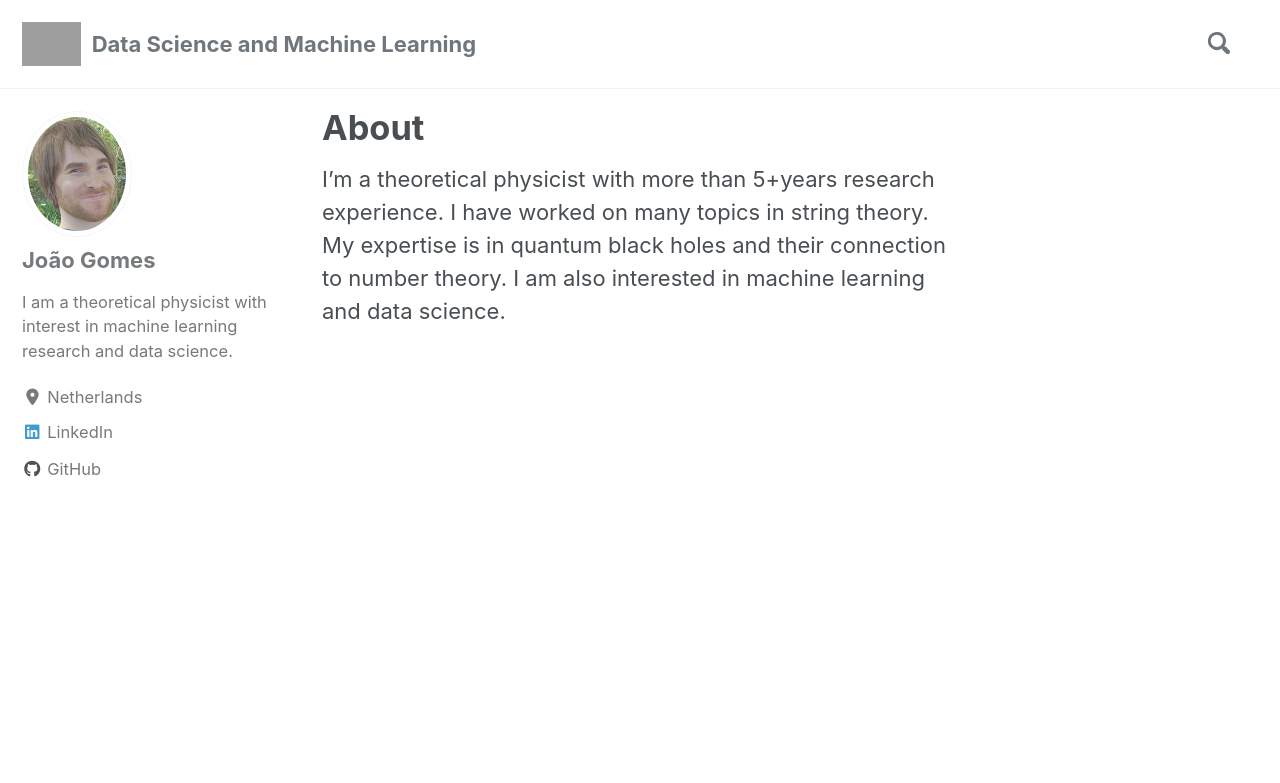
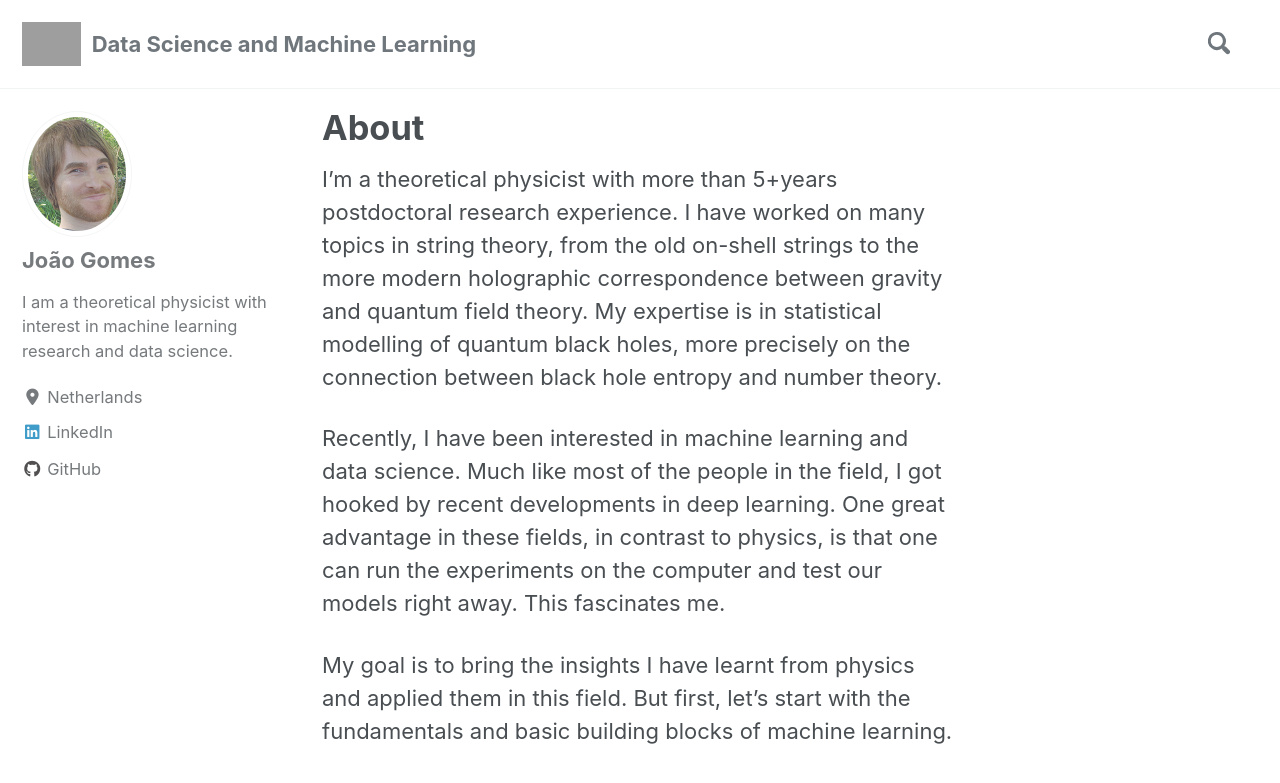
Before and after one commit to joaomvg/ml-pelican-website, a Jekyll site: the page built from _pages/about.md, in a window 1280 px wide and 900 px high. Shown: the top 783 px of the window. Built offline with Jekyll 4.4.1, drawn with Linux system fonts in a browser that asks for light colours; cached includes are drawn as plain includes; nearby versions of some CDN libraries; grey boxes are pictures that could not be loaded.

Commit message:
about more text

```diff
--- a/_pages/about.md
+++ b/_pages/about.md
@@ -5,4 +5,8 @@ permalink: /about/
 
 ---
 
-  I'm a theoretical physicist with more than 5+years research experience. I have worked on many topics in string theory. My expertise is in quantum black holes and their connection to number theory. I am also interested in machine learning and data science.
+I'm a theoretical physicist with more than 5+years postdoctoral research experience. I have worked on many topics in string theory, from the old on-shell strings to the more modern holographic correspondence between gravity and quantum field theory. My expertise is in statistical modelling of quantum black holes, more precisely on the connection between black hole entropy and number theory.
+
+Recently, I have been interested in machine learning and data science. Much like most of the people in the field, I got hooked by recent developments in deep learning. One great advantage in these fields, in contrast to physics, is that one can run the experiments on the computer and test our models right away. This fascinates me.
+
+My goal is to bring the insights I have learnt from physics and applied them in this field. But first, let's start with the fundamentals and basic building blocks of machine learning.
```
